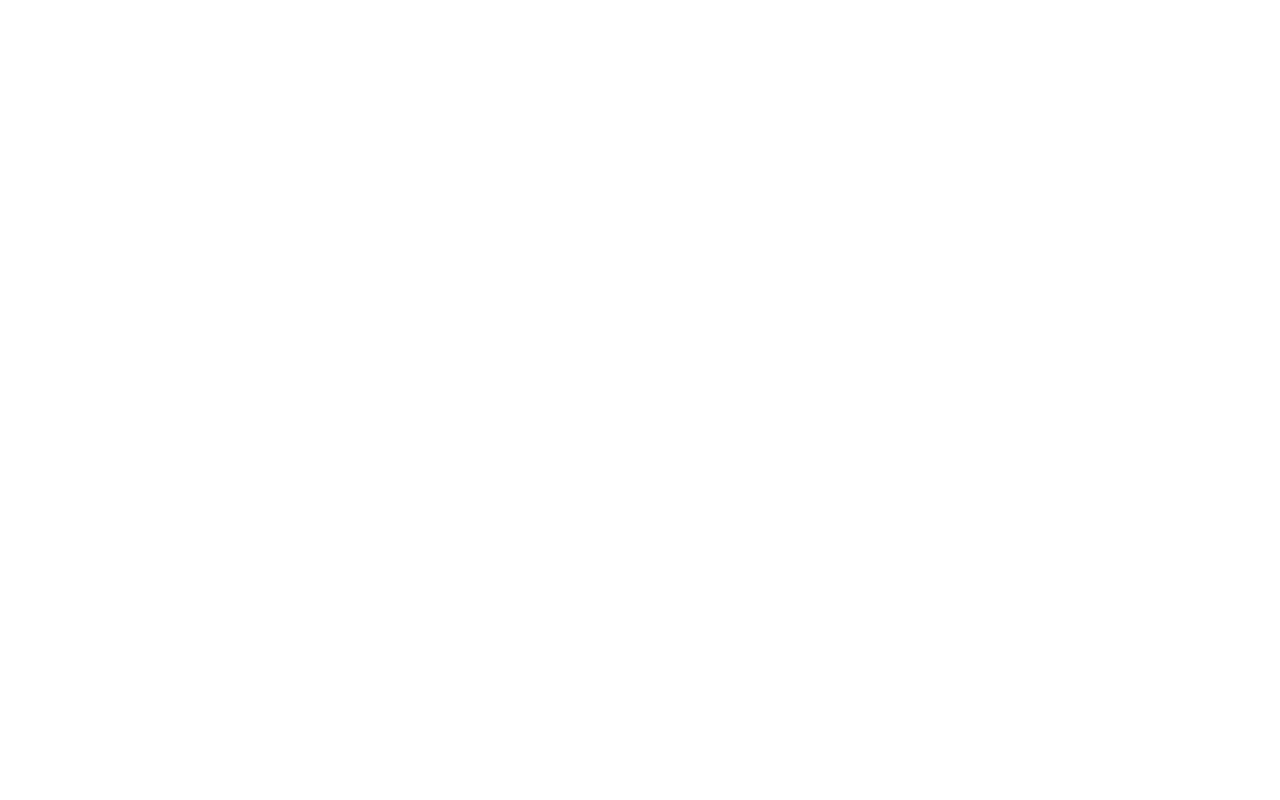
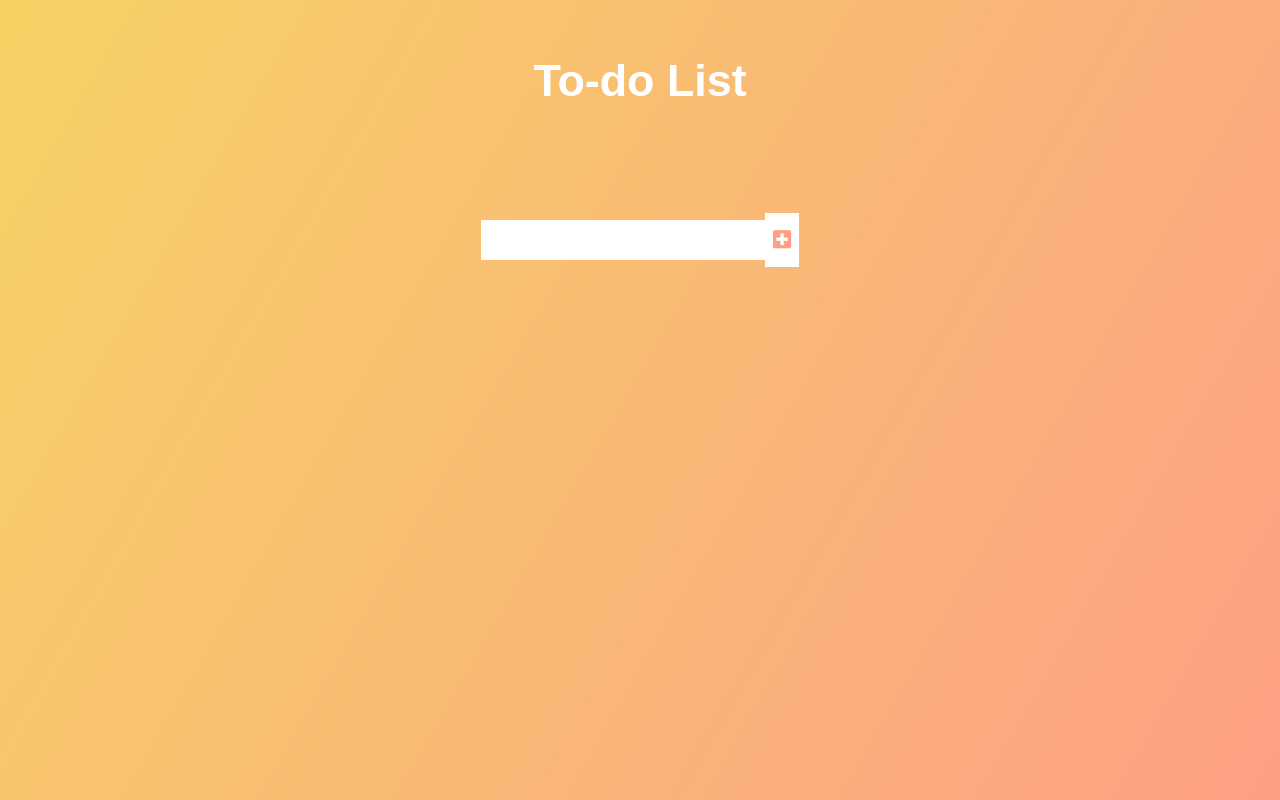
Before and after one commit to Hasan-Saju/To-do-Task, a plain HTML site: page index.htm in a window 1280 px wide. Drawn offline with Linux system fonts and the light colour scheme.

Commit message:
html,css added

```diff
--- a/index.htm
+++ b/index.htm
@@ -4,11 +4,37 @@
     <meta charset="UTF-8">
     <meta http-equiv="X-UA-Compatible" content="IE=edge">
     <meta name="viewport" content="width=device-width, initial-scale=1.0">
+
+    <link href="https://fonts.googleapis.com/css2?family=Open+Sans&display=swap" rel="stylesheet">
+    <link rel="stylesheet" href="https://cdnjs.cloudflare.com/ajax/libs/font-awesome/5.15.2/css/all.min.css"
+        integrity="sha512-HK5fgLBL+xu6dm/Ii3z4xhlSUyZgTT9tuc/hSrtw6uzJOvgRr2a9jyxxT1ely+B+xFAmJKVSTbpM/CuL7qxO8w=="
+        crossorigin="anonymous" />
+    <!-- font awesome -->
+    <link rel="stylesheet" href="style.css">
+
     <title>Todo Task</title>
 </head>
 
 <body>
+    <header>
+        <h1>To-do List</h1>
+    </header>
 
+    <form>
+        <input type="text" class="todo-input">
+        <button type="submit" class="todo-button">
+            <i class="fas fa-plus-square"></i>
+        </button>
+
+    </form>
+
+    <div class="todo-container">
+        <ul class="todo-list">
+
+        </ul>
+    </div>
+
+    <script src="app.js"></script>
 </body>
 
 </html>
--- a/style.css
+++ b/style.css
@@ -0,0 +1,45 @@
+*{
+    margin: 0;
+    padding: 0;
+    box-sizing: border-box;
+}
+/* all */
+
+body{
+    background: linear-gradient(120deg,#f6d365,#fda085);
+    color: white;
+    font-family: 'Poppins',sans-serif;
+    min-height: 100vh;
+}
+
+header{
+    font-size: 1.4rem;
+}
+
+header,form{
+    min-height: 20vh;
+    display: flex;
+    justify-content: center;
+    align-items: center;
+}
+
+form input,
+form button{
+    padding: 0.5rem;
+    font-size: 1.3rem;
+    border: none;
+    background: white;
+}
+
+form button{
+    height: 6.7vh;
+    color: #fda085;
+    background: white;
+    cursor: pointer;
+    transition: all 0.3s ease;
+}
+
+form button:hover{
+    background: #fda085;
+    color: white;
+}
```
